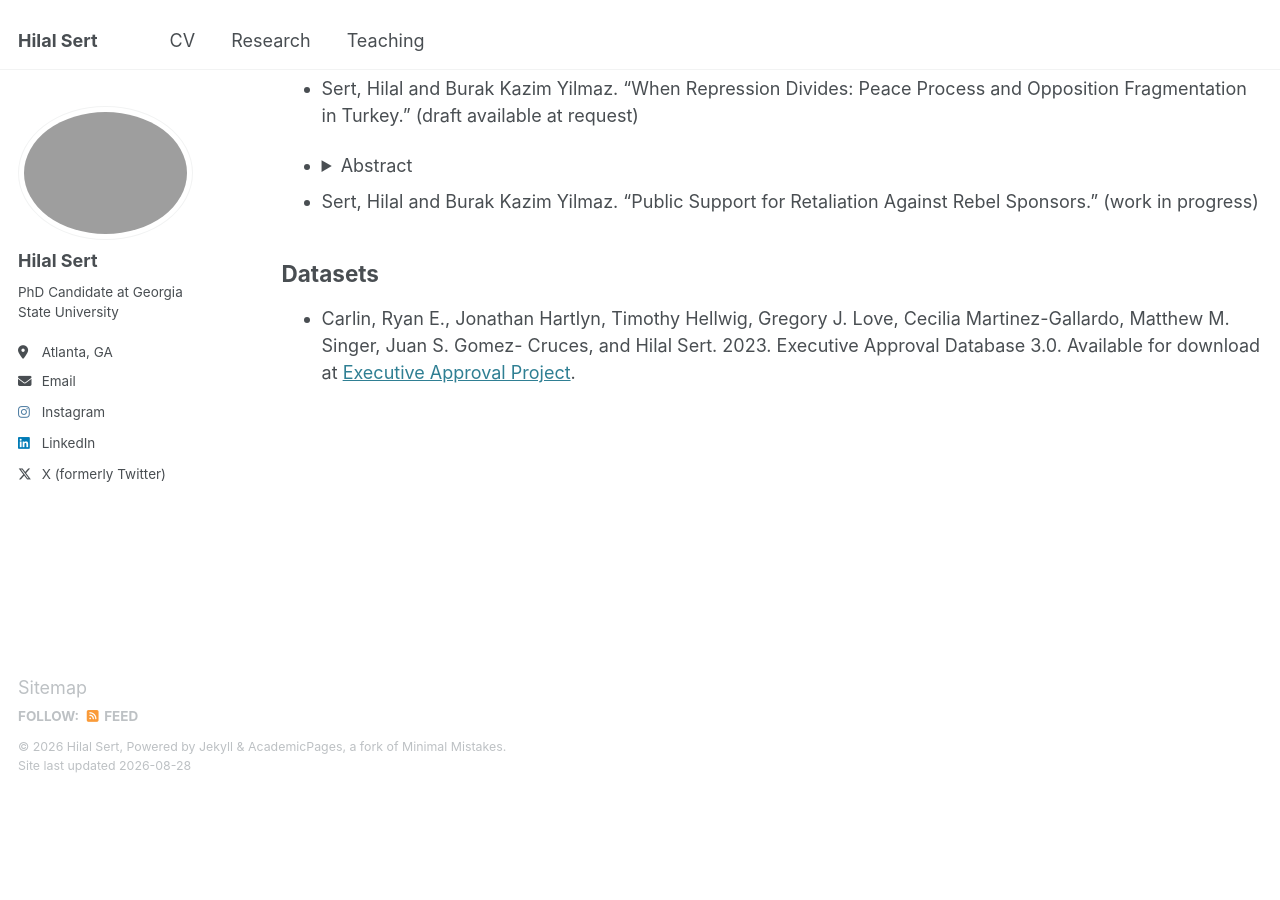
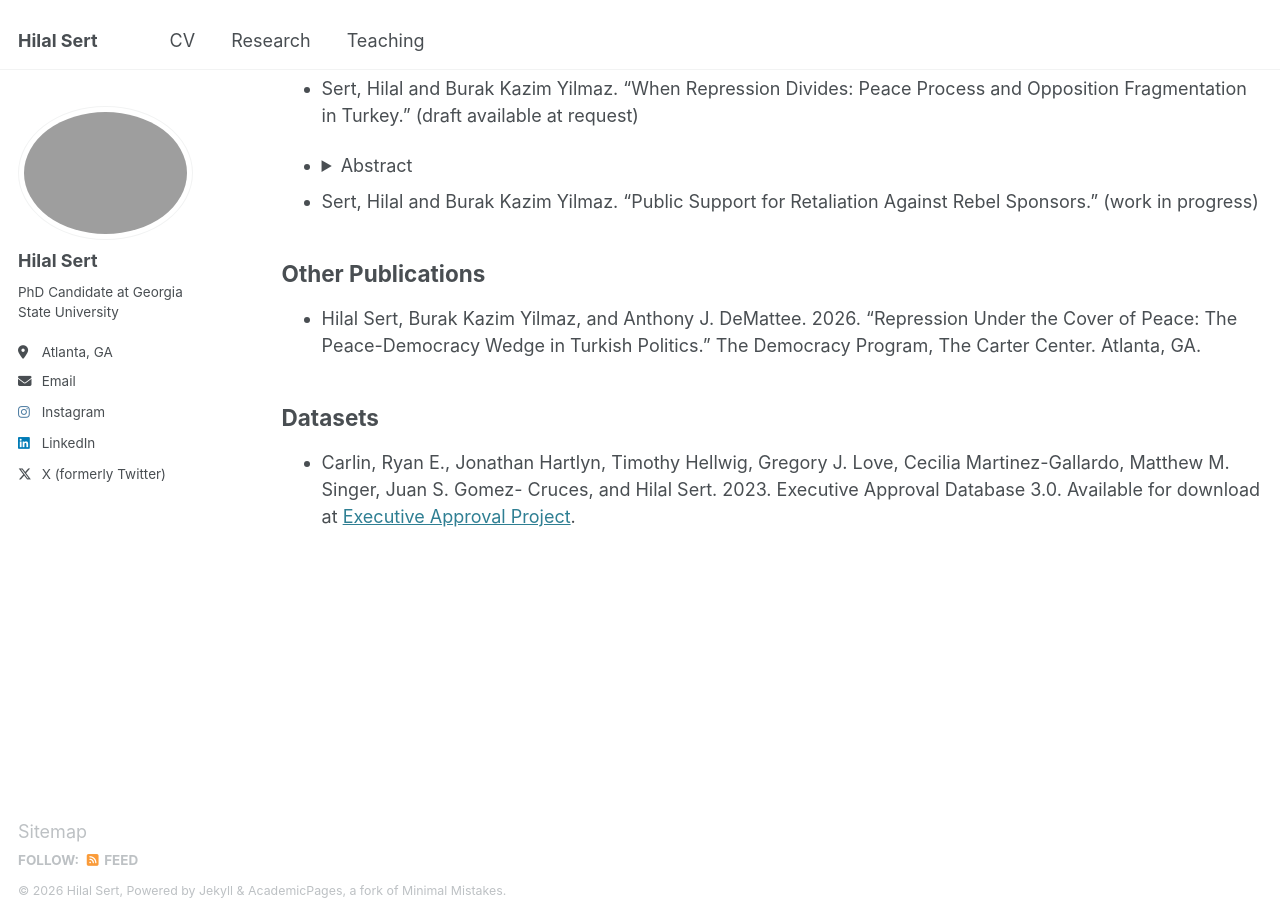
Before and after one commit to serthilal/serthilal.github.io, a Jekyll site: the page built from _pages/research.md, in a window 1280 px wide and 900 px high, scrolled down 873 px. Built offline with Jekyll 4.4.1, drawn with Linux system fonts in a browser that asks for light colours; before the commit the page ends 1666 px from its top, so only the background shows below that.

Commit message:
Update research.md

```diff
--- a/_pages/research.md
+++ b/_pages/research.md
@@ -50,6 +50,9 @@ author_profile: true
 
 - Sert, Hilal and Burak Kazim Yilmaz. “Public Support for Retaliation Against Rebel Sponsors.” (work in progress)
 
+## Other Publications
+
+- Hilal Sert, Burak Kazim Yilmaz, and Anthony J. DeMattee. 2026. “Repression Under the Cover of Peace: The Peace-Democracy Wedge in Turkish Politics.” The Democracy Program, The Carter Center. Atlanta, GA.
 
 ## Datasets
 
```
